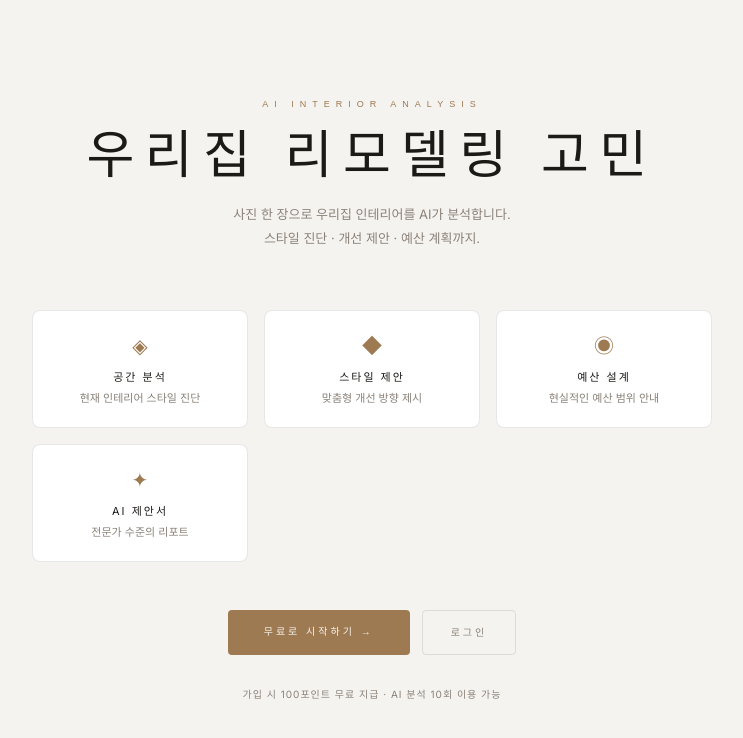
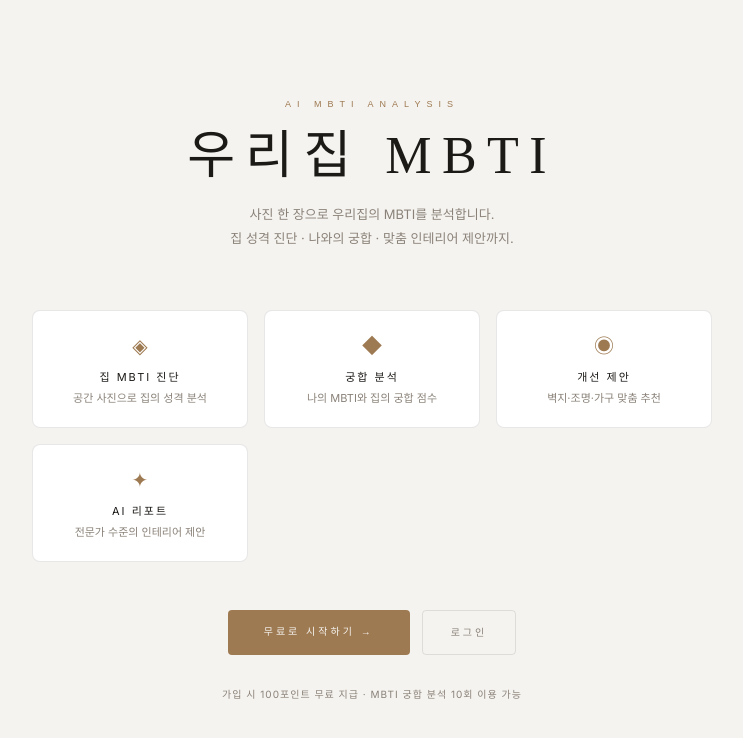
Before and after one commit to ddagawar72-bot/remodeling-ai, a Next.js app: page / in a window 1280 px wide. Shown: the top 738 px of the page, without its empty margins (268-1011 px from the left). Built offline with nearby package versions, Linux system fonts and the light colour scheme.

Commit message:
Update page.tsx

```diff
--- a/app/page.tsx
+++ b/app/page.tsx
@@ -25,7 +25,7 @@ export default function Home() {
             fontFamily: "'DM Sans',sans-serif",
           }}
         >
-          AI Interior Analysis
+          AI MBTI Analysis
         </div>
         <h1
           style={{
@@ -39,11 +39,11 @@ export default function Home() {
             lineHeight: 1.2,
           }}
         >
-          우리집 리모델링 고민
+          우리집 MBTI
         </h1>
         <p style={{ color: "var(--txm)", fontSize: 13, lineHeight: 1.8, maxWidth: 380, margin: "0 auto" }}>
-          사진 한 장으로 우리집 인테리어를 AI가 분석합니다.<br />
-          스타일 진단 · 개선 제안 · 예산 계획까지.
+          사진 한 장으로 우리집의 MBTI를 분석합니다.<br />
+          집 성격 진단 · 나와의 궁합 · 맞춤 인테리어 제안까지.
         </p>
       </div>
 
@@ -59,10 +59,10 @@ export default function Home() {
         }}
       >
         {[
-          { icon: "◈", label: "공간 분석", desc: "현재 인테리어 스타일 진단" },
-          { icon: "◆", label: "스타일 제안", desc: "맞춤형 개선 방향 제시" },
-          { icon: "◉", label: "예산 설계", desc: "현실적인 예산 범위 안내" },
-          { icon: "✦", label: "AI 제안서", desc: "전문가 수준의 리포트" },
+          { icon: "◈", label: "집 MBTI 진단", desc: "공간 사진으로 집의 성격 분석" },
+          { icon: "◆", label: "궁합 분석", desc: "나의 MBTI와 집의 궁합 점수" },
+          { icon: "◉", label: "개선 제안", desc: "벽지·조명·가구 맞춤 추천" },
+          { icon: "✦", label: "AI 리포트", desc: "전문가 수준의 인테리어 제안" },
         ].map((f) => (
           <div
             key={f.label}
@@ -86,7 +86,7 @@ export default function Home() {
       {/* CTA */}
       <div style={{ display: "flex", gap: 12, flexWrap: "wrap", justifyContent: "center" }}>
         <Link
-         href="/login"
+          href="/analyze"
           style={{
             background: "var(--ac)",
             color: "var(--bg)",
@@ -121,7 +121,7 @@ export default function Home() {
       </div>
 
       <p style={{ marginTop: 32, fontSize: 10, color: "var(--txm)", letterSpacing: 1 }}>
-        가입 시 100포인트 무료 지급 · AI 분석 10회 이용 가능
+        가입 시 100포인트 무료 지급 · MBTI 궁합 분석 10회 이용 가능
       </p>
     </main>
   );
```
